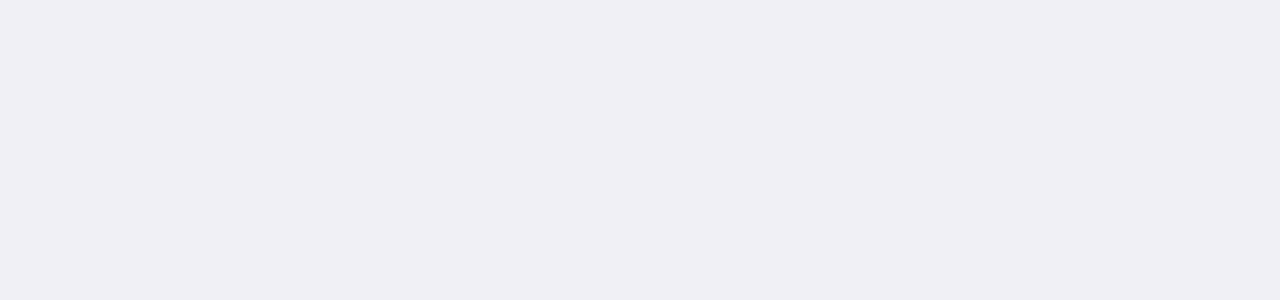
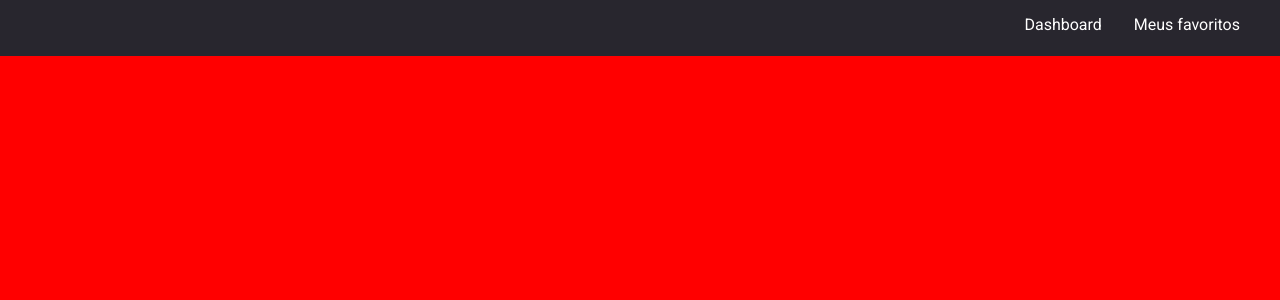
Before and after one commit to annemoraes/gifs, a React (Create React App) app: page /favorites in a window 1280 px wide. Shown: the top 300 px of the page. Built offline with nearby package versions, Linux system fonts and the light colour scheme.

Commit message:
ajustes estilo header

```diff
--- a/src/components/Header/index.tsx
+++ b/src/components/Header/index.tsx
@@ -12,7 +12,7 @@ const Header: React.FC = () => {
               <div data-testid="header-testid" />
               Dashboard
             </Link>
-            <Link to="/favorites">Favoritos</Link>
+            <Link to="/favorites">Meus favoritos</Link>
           </>
         </nav>
       </header>
--- a/src/pages/Dashboard/index.tsx
+++ b/src/pages/Dashboard/index.tsx
@@ -39,12 +39,10 @@ const Dashboard: React.FC = () => {
     }
   }
 
-  function teste() {
-    <p>ola</p>;
-  }
   return (
+    <>
+      <Header />
       <Container>
-      <Header />
         <Form onSubmit={handleSearch}>
           <input
             value={search}
@@ -64,6 +62,7 @@ const Dashboard: React.FC = () => {
           ))}
         </GifsContainer>
       </Container>
+    </>
   );
 };
 
--- a/src/pages/Dashboard/styles.ts
+++ b/src/pages/Dashboard/styles.ts
@@ -26,7 +26,7 @@ export const Title = styled.h1`
 `;
 
 export const Form = styled.form`
-  margin-top: 40px;
+  margin-top: 90px;
   max-width: 700px;
   display: flex;
   padding-bottom: 30px;
--- /dev/null
+++ b/src/pages/Favorites/index.tsx
@@ -0,0 +1,15 @@
+import React from 'react';
+
+import { Container } from './styles';
+import Header from '../../components/Header';
+
+const Favorites: React.FC = () => {
+  return (
+    <>
+      <Header />
+      <Container />
+    </>
+  );
+};
+
+export default Favorites;
--- /dev/null
+++ b/src/pages/Favorites/styles.ts
@@ -0,0 +1,7 @@
+import styled from 'styled-components';
+
+export const Container = styled.div`
+  height: 100vh;
+  width: 100vw;
+  background: red;
+`;
--- a/src/routes/index.tsx
+++ b/src/routes/index.tsx
@@ -3,12 +3,14 @@ import { Switch, Route } from 'react-router-dom';
 
 import Dashboard from '../pages/Dashboard';
 import Details from '../pages/Details';
+import Favorites from '../pages/Favorites';
 
 const Routes: React.FC = () => {
   return (
     <Switch>
       <Route path="/" exact component={Dashboard} />
       <Route path="/media/:detail+" component={Details} />
+      <Route path="/favorites" component={Favorites} />
     </Switch>
   );
 };
```
Lines whose indentation alone changed are shown as unchanged.
